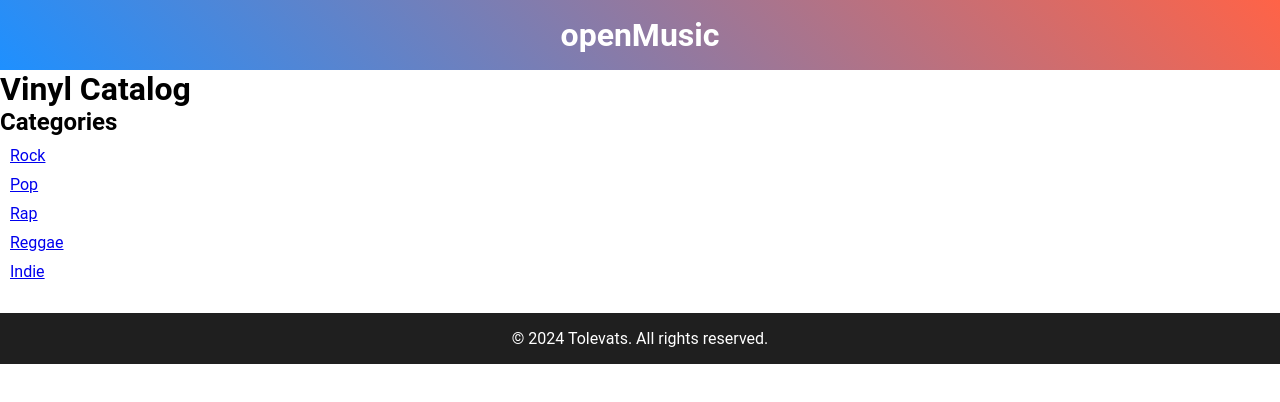
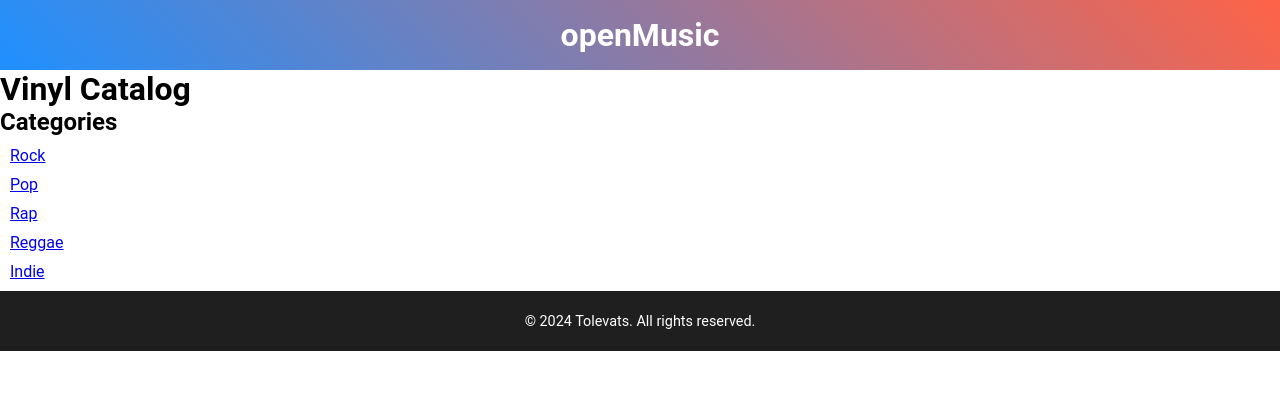
Before and after one commit to Tolevats/openmusic-v2, a Vue app: page / in a window 1280 px wide. Shown: the top 402 px of the page. Built offline with nearby package versions, Linux system fonts and the light colour scheme.

Commit message:
update: Fix footer

```diff
--- a/src/components/Footer.vue
+++ b/src/components/Footer.vue
@@ -15,7 +15,7 @@ footer {
   background-color: #1f1f1f;
   color: white;
   text-align: center;
-  padding: 1em 0;
-  margin-top: 2em;
+  padding: 1.5em 0;
+  font-size: 0.9rem;
 }
 </style>
```
